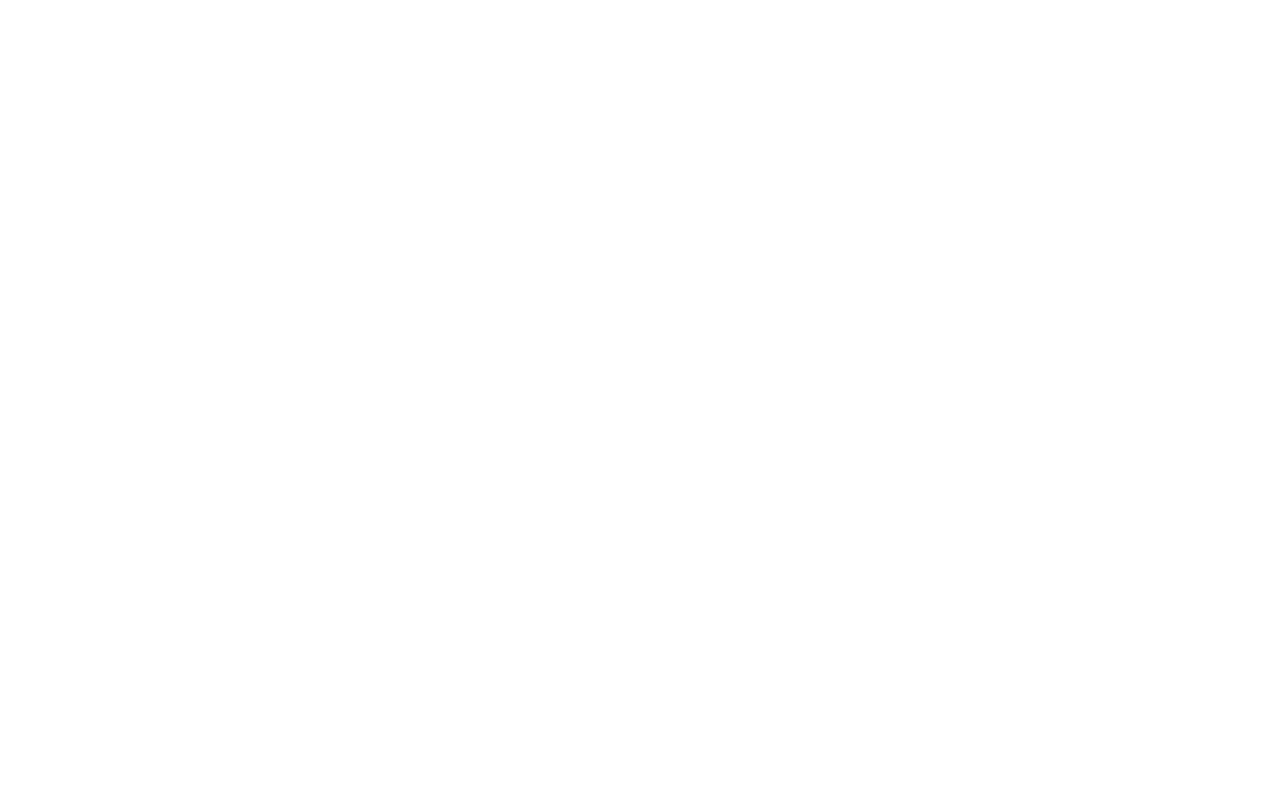
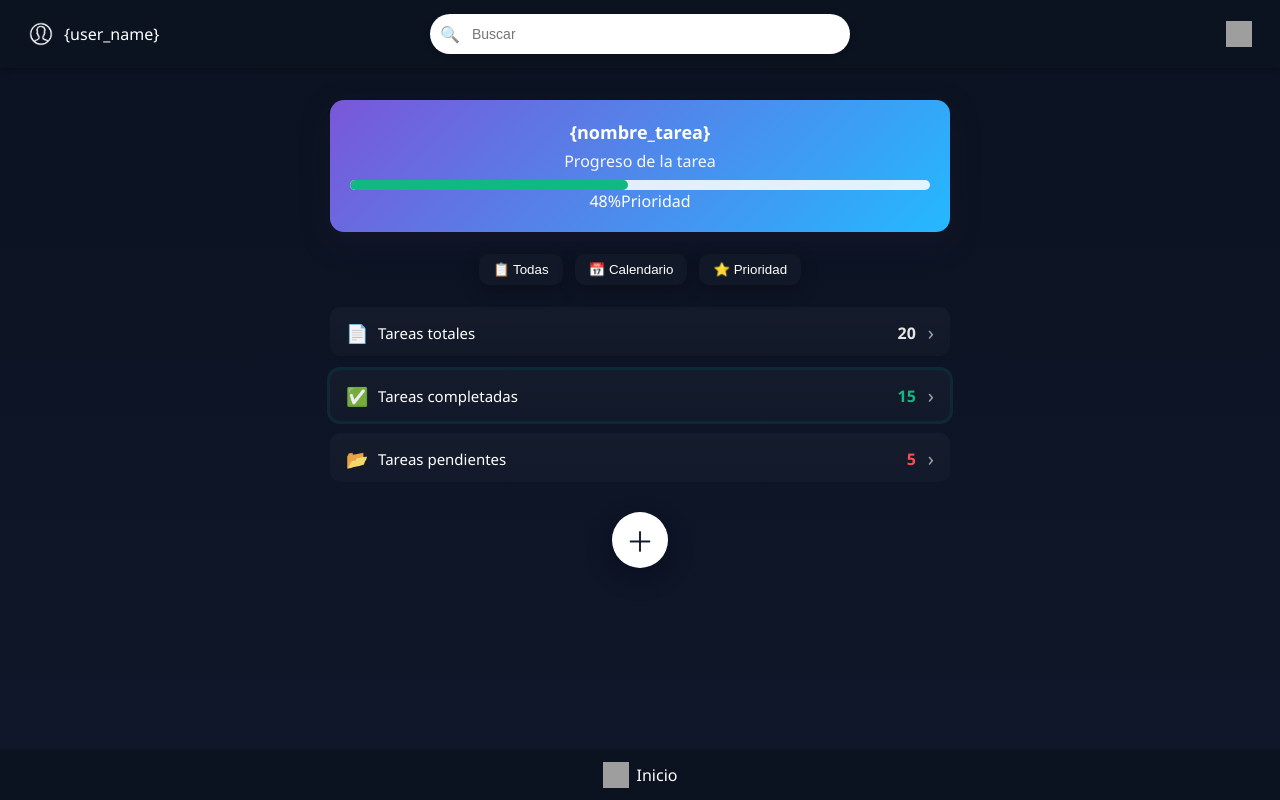
Before and after one commit to MiguelRestrepoL/CheckNote, a React (Vite) app in the folder frontend/: page /home in a window 1280 px wide. Before the commit this address had no page. Built offline with nearby package versions, Linux system fonts and the light colour scheme; grey boxes are pictures that could not be loaded.

Commit message:
ventana inicio

```diff
--- a/frontend/src/app.jsx
+++ b/frontend/src/app.jsx
@@ -2,6 +2,7 @@ import React from "react";
 import { Routes, Route, Link } from "react-router-dom";
 import InicioSesion from "./inicioSesion/login.jsx";
 import Registro from "./registrarse/registro.jsx";
+import Inicio from "./home/inicio.jsx";
 
 function App() {
   return (
@@ -9,6 +10,7 @@ function App() {
       <Routes>
         <Route path="/login" element={<InicioSesion />} />
         <Route path="/registro" element={<Registro />} />
+        <Route path="/home" element={<Inicio />} />
       </Routes>
     </div>
   );
--- /dev/null
+++ b/frontend/src/home/inicio.css
@@ -0,0 +1,157 @@
+/* reset y base */
+* { box-sizing: border-box; margin: 0; padding: 0; }
+html, body, #root { height: 100%; }
+body {
+  font-family: "Segoe UI", Tahoma, Geneva, Verdana, sans-serif;
+  background: linear-gradient(180deg,#0b1220 0%, #0f172a 100%);
+  color: #ffffff;
+  overflow-x: hidden; /* evita scroll horizontal */
+}
+
+/* raíz */
+.page-root { min-height: 100vh; display: flex; flex-direction: column; }
+
+/* TOPBAR (usa ancho 100% para evitar franjas) */
+.topbar {
+  width: 100%;
+  display: grid;
+  grid-template-columns: 1fr auto 1fr; /* left - center - right */
+  align-items: center;
+  padding: 14px 28px;
+  background:  #0b1220 ;
+  gap: 12px;
+  box-shadow: 0 2px 6px rgba(0,0,0,0.25);
+}
+
+.topbar-left, .topbar-right { display: flex; align-items: center; gap: 10px; }
+.topbar-left { justify-self: start; }
+.topbar-right { justify-self: end; }
+
+.icon { width: 26px; height: 26px; display: block; }
+.user-icon { filter: brightness(0) invert(1); } /* si tu icon es oscuro, lo invertimos */
+
+/* search centrada */
+.topbar-center { justify-self: center; }
+.search-wrap {
+  display: flex;
+  align-items: center;
+  background: #ffffff;
+  color: #222;
+  border-radius: 999px;
+  padding: 6px 10px;
+  width: 420px;
+  max-width: 56vw;
+  box-shadow: 0 2px 8px rgba(0,0,0,0.15);
+}
+.search-icon { margin-right: 8px; opacity: 0.7; }
+.search-input {
+  border: none;
+  outline: none;
+  width: 100%;
+  background: transparent;
+  font-size: 14px;
+  padding: 6px 4px;
+}
+
+/* MAIN */
+.main {
+  flex: 1;
+  display: flex;
+  justify-content: center;
+  padding: 32px 16px;
+}
+
+.center-column {
+  width: 100%;
+  max-width: 760px; /* controla ancho del contenido central */
+  display: flex;
+  flex-direction: column;
+  align-items: center;
+  gap: 22px;
+}
+
+/* task-card */
+.task-card {
+  width: 100%;
+  max-width: 620px;
+  background: linear-gradient(135deg,#7a57d8 0%, #24b9ff 100%);
+  border-radius: 14px;
+  padding: 20px;
+  box-shadow: 0 10px 30px rgba(38,30,59,0.25);
+  text-align: center;
+}
+.task-title { font-size: 18px; margin-bottom: 6px; font-weight: 700; }
+.task-sub { margin-bottom: 8px; color: rgba(255,255,255,0.95); }
+
+/* progress */
+.progress-wrap { width: 100%; }
+.progress-bar {
+  background: rgba(255,255,255,0.85);
+  height: 10px;
+  border-radius: 999px;
+  overflow: hidden;
+}
+.progress { height: 100%; background: #10b981; border-radius: 999px; }
+
+/* meta */
+.progress-info { display:flex; justify-content: space-between; font-size: 12px; margin-top: 8px; }
+
+/* filters */
+.filters { display:flex; gap: 12px; justify-content:center; }
+.filter {
+  background: #111827; color: #fff; border: none; padding: 8px 14px; border-radius: 10px;
+  cursor: pointer; box-shadow: 0 6px 18px rgba(0,0,0,0.25);
+}
+
+/* task list */
+.task-list { width: 100%; max-width: 620px; display:flex; flex-direction:column; gap: 12px; }
+.task-row {
+  display:flex; justify-content:space-between; align-items:center;
+  background: linear-gradient(180deg, rgba(255,255,255,0.03), rgba(255,255,255,0.02));
+  padding: 12px 16px; border-radius: 10px; box-shadow: inset 0 -2px 0 rgba(0,0,0,0.25);
+}
+.task-left { display:flex; gap:12px; align-items:center; }
+.task-ico { font-size:18px; opacity:0.95; width:20px; text-align:center; }
+.task-label { font-size:15px; }
+.task-right { display:flex; gap:12px; align-items:center; }
+
+/* highlights & numbers */
+.highlighted {
+  box-shadow: 0 0 0 3px rgba(26,188,156,0.12);
+}
+.task-number { font-weight:700; color:#e6e6e6; }
+.task-number.done { color:#10b981; }
+.task-number.pending { color:#ff4d4f; }
+.task-arrow { color: rgba(255,255,255,0.6); font-size:20px; }
+
+/* add button */
+.add-wrap { display:flex; justify-content:center; width:100%; margin-top: 6px; }
+.add-btn {
+  background: #ffffff; color:#111827; border:none; width:56px; height:56px; border-radius:50%;
+  font-size:28px; cursor:pointer; box-shadow: 0 8px 24px rgba(2,6,23,0.45);
+}
+
+/* footer */
+.footer {
+  width: 100%;
+  background: #0b1220;
+  padding: 12px 0;
+  display:flex; justify-content:center; align-items:center; gap:8px;
+  border-top: 1px solid rgba(255,255,255,0.02);
+}
+
+/* responsive */
+@media (max-width: 900px) {
+  .search-wrap { width: 300px; max-width: 60vw; }
+  .center-column { max-width: 520px; padding: 0 12px; }
+  .task-card { max-width: 520px; }
+  .task-list { max-width: 520px; }
+}
+@media (max-width: 480px) {
+  .topbar { grid-template-columns: 1fr; gap: 8px; padding: 12px; }
+  .topbar-right { justify-self: start; }
+  .topbar-left { justify-self: start; }
+  .topbar-center { justify-self: stretch; display:flex; justify-content:center; }
+  .search-wrap { width: 100%; max-width: 360px; }
+  .filters { flex-direction: column; gap:10px; align-items:center; }
+}
--- /dev/null
+++ b/frontend/src/home/inicio.jsx
@@ -0,0 +1,104 @@
+import React from "react";
+import "./inicio.css";
+
+export default function Inicio() {
+  return (
+    <div className="page-root">
+      {/* TOPBAR */}
+      <header className="topbar">
+        <div className="topbar-left">
+          <img src="/usuario.png" alt="usuario" className="icon user-icon" />
+          <span className="username">{'{user_name}'}</span>
+        </div>
+
+        <div className="topbar-center">
+          <div className="search-wrap">
+            <span className="search-icon">🔍</span>
+            <input className="search-input" placeholder="Buscar" />
+          </div>
+        </div>
+
+        <div className="topbar-right">
+          <img src="/settings.png" alt="settings" className="icon" />
+        </div>
+      </header>
+
+      {/* MAIN */}
+      <main className="main">
+        <div className="center-column">
+
+          {/* tarjeta progreso */}
+          <section className="task-card">
+            <h3 className="task-title">{'{nombre_tarea}'}</h3>
+            <p className="task-sub">Progreso de la tarea</p>
+
+            <div className="progress-wrap">
+              <div className="progress-bar">
+                <div className="progress" style={{ width: "48%" }} />
+              </div>
+            </div>
+
+            <div className="progress-meta">
+              <span>48%</span>
+              <span>Prioridad</span>
+            </div>
+          </section>
+
+          {/* filtros */}
+          <div className="filters">
+            <button className="filter">📋 Todas</button>
+            <button className="filter">📅 Calendario</button>
+            <button className="filter">⭐ Prioridad</button>
+          </div>
+
+          {/* lista de tareas */}
+          <div className="task-list">
+            <div className="task-row">
+              <div className="task-left">
+                <span className="task-ico">📄</span>
+                <span className="task-label">Tareas totales</span>
+              </div>
+              <div className="task-right">
+                <span className="task-number">20</span>
+                <span className="task-arrow">›</span>
+              </div>
+            </div>
+
+            <div className="task-row highlighted">
+              <div className="task-left">
+                <span className="task-ico">✅</span>
+                <span className="task-label">Tareas completadas</span>
+              </div>
+              <div className="task-right">
+                <span className="task-number done">15</span>
+                <span className="task-arrow">›</span>
+              </div>
+            </div>
+
+            <div className="task-row">
+              <div className="task-left">
+                <span className="task-ico">📂</span>
+                <span className="task-label">Tareas pendientes</span>
+              </div>
+              <div className="task-right">
+                <span className="task-number pending">5</span>
+                <span className="task-arrow">›</span>
+              </div>
+            </div>
+          </div>
+
+          {/* boton + */}
+          <div className="add-wrap">
+            <button className="add-btn">＋</button>
+          </div>
+        </div>
+      </main>
+
+      {/* FOOTER */}
+      <footer className="footer">
+        <img src="/home.png" alt="home" className="icon" />
+        <span>Inicio</span>
+      </footer>
+    </div>
+  );
+}
```
Also changed, not shown: frontend/src/home/page.jsx (deleted).
